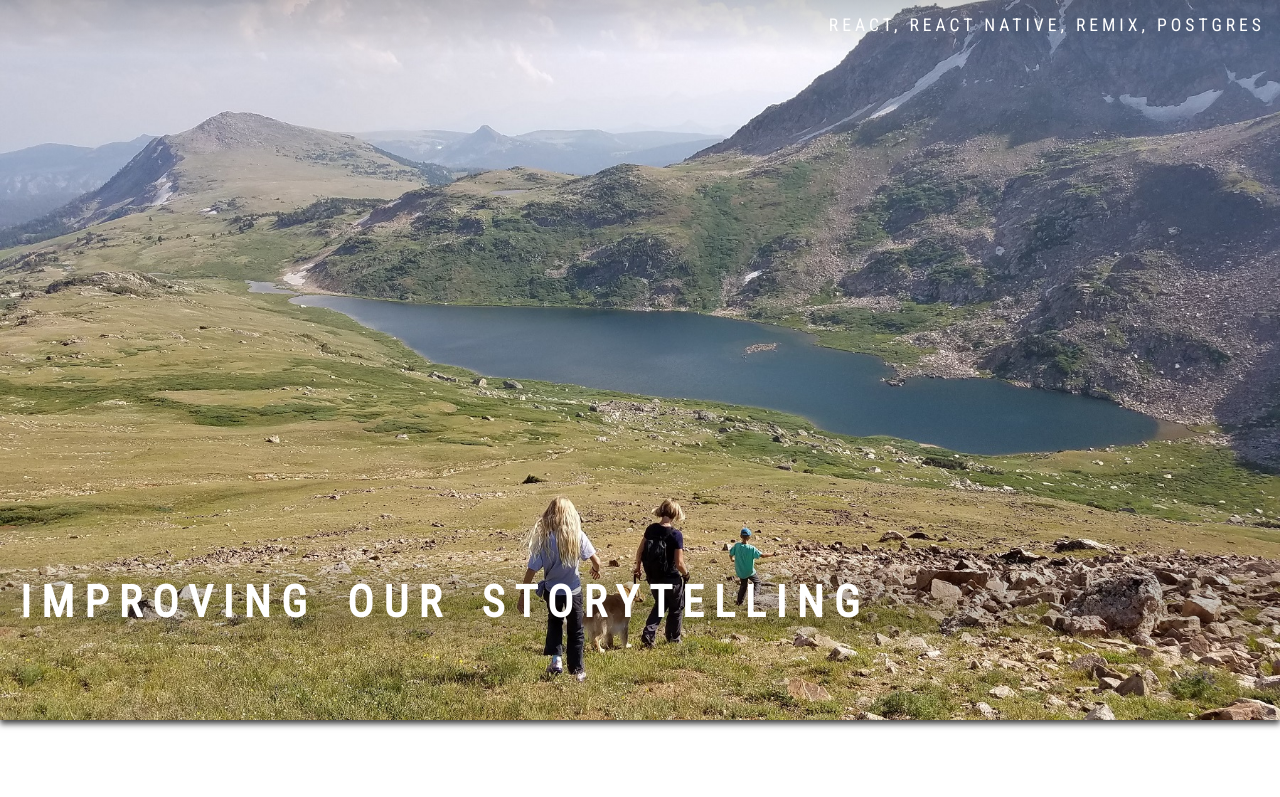
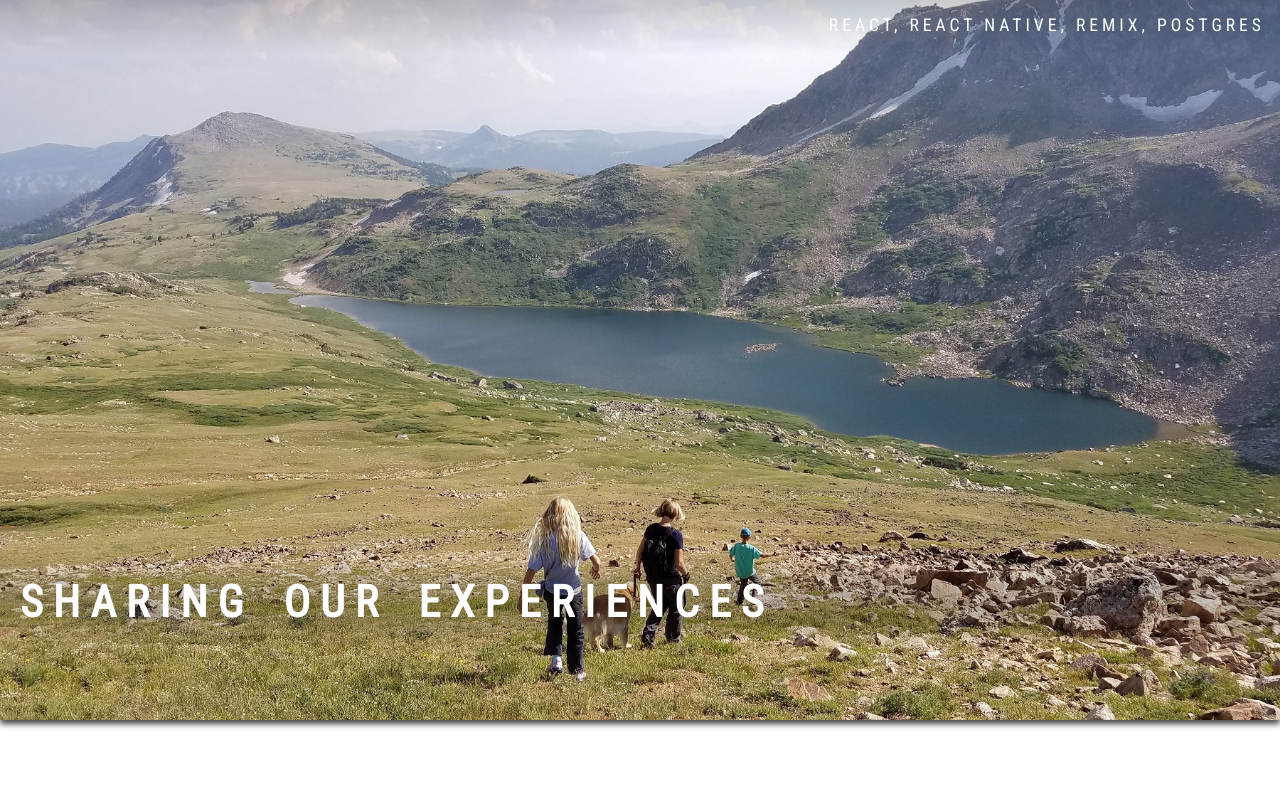
Before and after one commit to bissenj/Microanimations, a plain HTML site: page detail-page-example.html in a window 1280 px wide. Shown: the top 797 px of the page. Drawn offline with Linux system fonts and the light colour scheme.

Commit message:
Updated worrding

```diff
--- a/detail-page-example.html
+++ b/detail-page-example.html
@@ -39,7 +39,7 @@
             type: 0,
             classes: 'box-shadow-2',
             image1: 'nightlight/beartooths.jpg',
-            text1: 'Improving our Storytelling',
+            text1: 'Sharing our experiences',
             text2: 'React, React Native, Remix, Postgres'
         },
         {
@@ -121,7 +121,7 @@
             heading: 'Challenges I didnt expect',
             classes: 'p-top-0',
             text: [
-                {text: 'I love maps.  To me they represent opportunity for exploration, hold unknown potential, and excitement…all wrapped up in a two-dimensional usually well graphically-designed and glossy sheet of paper covering my kitchen table.  They are kind of like wrapped Christmas presents under the tree waiting to be opened.'},
+                {text: 'I love maps.  To me they represent opportunity for exploration, hold unknown potential, are a recipe for excitement…and are all wrapped up in a two-dimensional usually well graphically-designed and glossy sheet of paper covering my kitchen table.  They are kind of like wrapped Christmas presents under the tree waiting to be opened.  I figured mapping would be the easy part of this project, and that’s where I went off course.'},
                 {text: 'I guess I assumed the project would follow this process:  Create an app.  Slap a map on a screen.  Poll for location data.  Store waypoints in database.  Display waypoints on the map.  Deploy to prod and Done.  The big question I didn’t anticipate is when do you poll for location data?  My user base lives in the same house as me which is great for testing, but bad when your users want to know why their phone batteries are dead in the morning.  There’s definitely a balance and compromises to be made with making location data practical.'},
                 {text: 'On the upside, this was the first software project in my career which caused me to go outside for testing.  Go for a hike (update every 100 yards).  Pick up kids from school (update every 1 mile).   Drive across the country (update every 5 miles).'},
             ]
```
